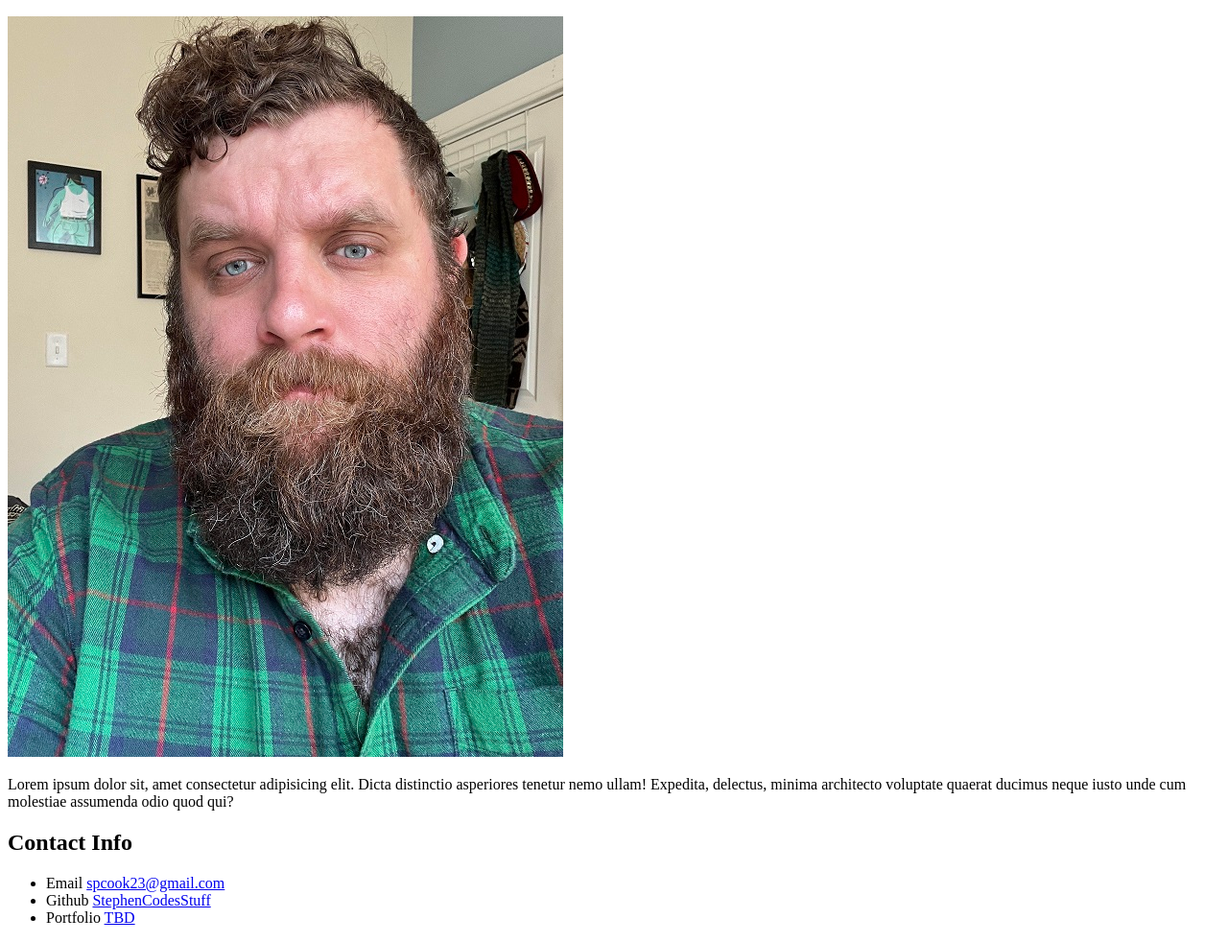
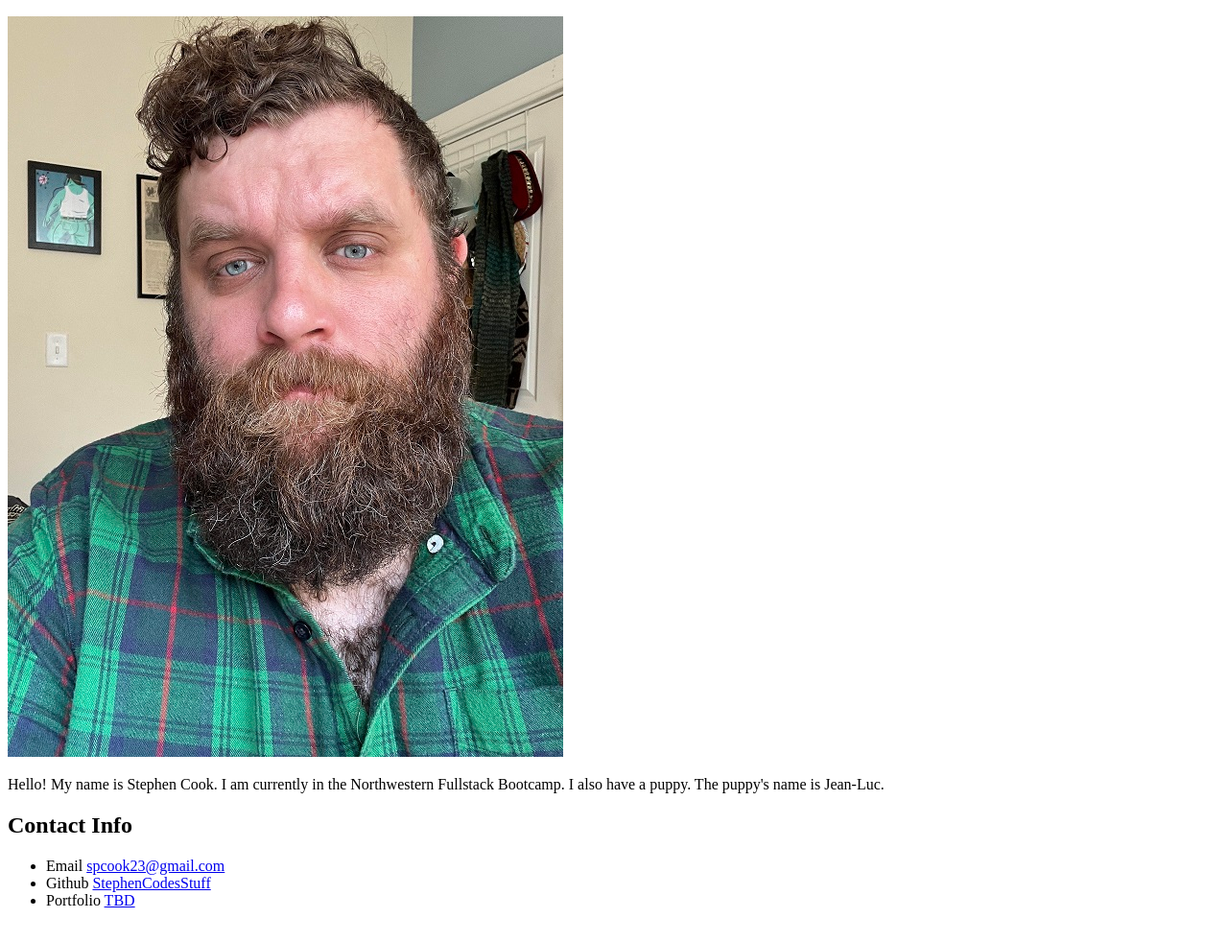
Before and after one commit to StephenCodesStuff/first-day-demo, a plain HTML site: page index.html in a window 1280 px wide. Shown: the part 110-1092 px from the top of the page at 96% size. Drawn offline with Linux system fonts and the light colour scheme.

Commit message:
Updating my profile

```diff
--- a/index.html
+++ b/index.html
@@ -10,7 +10,7 @@
     <h1>Student Bio</h1>
     <h2>Stephen Cook</h2>
     <img src="./assets/Selfie.jpg" alt="Selfie">
-    <p>Lorem ipsum dolor sit, amet consectetur adipisicing elit. Dicta distinctio asperiores tenetur nemo ullam! Expedita, delectus, minima architecto voluptate quaerat ducimus neque iusto unde cum molestiae assumenda odio quod qui?</p>
+    <p>Hello! My name is Stephen Cook. I am currently in the Northwestern Fullstack Bootcamp. I also have a puppy. The puppy's name is Jean-Luc.</p>
     <h2>Contact Info</h2>
     <ul>
       <li>Email <a href="spcook23@gmail.com">spcook23@gmail.com</a> </li>
```
